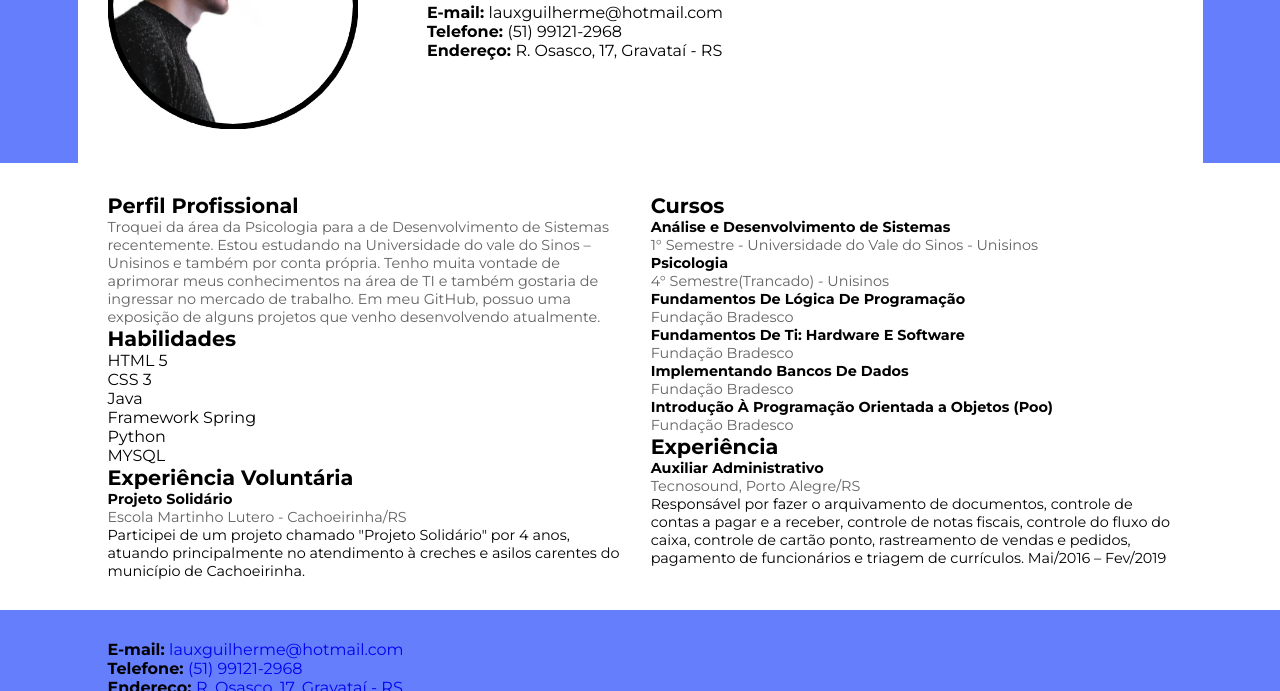
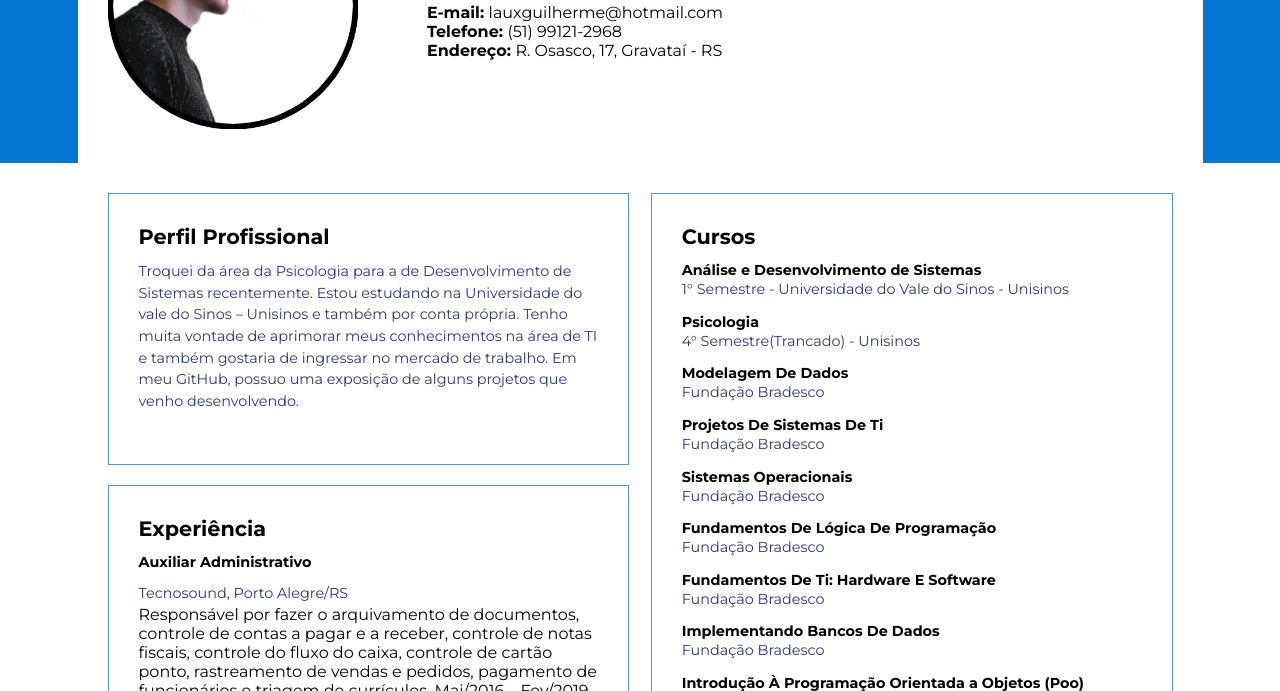
Before and after one commit to GuilhermeOlavoLaux/Curriculo, a plain HTML site: page index.html in a window 1280 px wide. Shown: the part 178-869 px from the top of the page. Drawn offline with Linux system fonts and the light colour scheme.

Commit message:
Atualizando css

```diff
--- a/index.html
+++ b/index.html
@@ -8,8 +8,10 @@
     <title>Guilherme Olavo Laux</title>
     <link rel="stylesheet" href="style.css">
     <link rel="preconnect" href="https://fonts.gstatic.com">
-    <link href="https://fonts.googleapis.com/css2?family=Montserrat:wght@100;400;600;700;800&display=swap"
-        rel="stylesheet">
+    <nav>
+        <link href="https://fonts.googleapis.com/css2?family=Montserrat:wght@100;400;600;700;800&display=swap"
+            rel="stylesheet">
+    </nav>
 
 </head>
 
@@ -30,7 +32,9 @@
                                 href="mailto:lauxguilherme@hotmail.com">lauxguilherme@hotmail.com</a>
                         </li>
                         <li><strong>Telefone: </strong><a href="tel:55991212968">(51) 99121-2968</a></li>
-                        <li><strong>Endereço: </strong><a href="#">R. Osasco, 17, Gravataí - RS</a></li>
+                        <li><strong>Endereço: </strong><a
+                                href="https://www.google.com/maps/place/R.+Osasco,+17+-+Parque+Florido,+Gravata%C3%AD+-+RS,+94075-300/data=!4m2!3m1!1s0x95197384d3708791:0xff2a247d818d6a2b?sa=X&ved=2ahUKEwiBu6XP3NDvAhVrHLkGHcgzCMYQ8gEwAHoECAUQAQ"
+                                target="_blank">R. Osasco, 17, Gravataí - RS</a></li>
                     </ul>
                 </div>
             </div>
@@ -46,53 +50,69 @@
                 <div class="coluna coluna-esquerda">
 
                     <section>
-
-                        <h2>Perfil Profissional</h2>
-                        <p>Troquei da área da Psicologia para a de Desenvolvimento de Sistemas recentemente. Estou
-                            estudando
-                            na Universidade do vale do Sinos – Unisinos e também por conta própria. Tenho muita vontade
-                            de
-                            aprimorar meus conhecimentos na área de TI e também gostaria de ingressar no mercado de
-                            trabalho. Em meu GitHub, possuo uma exposição de alguns projetos que venho desenvolvendo
-                            atualmente.</p>
-                    </section>
-
-                    <section>
-                        <h2>Habilidades</h2>
                         <ul>
-                            <li>HTML 5</li>
-                            <li>CSS 3</li>
-                            <li>Java</li>
-                            <li>Framework Spring</li>
-                            <li>Python</li>
-
-                            <li>MYSQL
-
+                            <li>
+                                <h2>Perfil Profissional</h2>
+                            </li>
+                            <li>
+                                <p>Troquei da área da Psicologia para a de Desenvolvimento de Sistemas recentemente.
+                                    Estou
+                                    estudando
+                                    na Universidade do vale do Sinos – Unisinos e também por conta própria. Tenho muita
+                                    vontade
+                                    de
+                                    aprimorar meus conhecimentos na área de TI e também gostaria de ingressar no mercado
+                                    de
+                                    trabalho. Em meu GitHub, possuo uma exposição de alguns projetos que venho
+                                    desenvolvendo.</p>
                             </li>
                         </ul>
                     </section>
 
                     <section>
+                        <ul>
+                            <li>
+                                <h2>Experiência</h2>
+                            </li>
+                            <li>
+                                <h3>Auxiliar Administrativo</h3>
+                            </li>
+                            <p>Tecnosound, Porto Alegre/RS</p>
+                            <p">Responsável por fazer o arquivamento de documentos,
+                                controle de contas a pagar e a receber, controle de notas
+                                fiscais, controle do fluxo do caixa, controle de cartão ponto,
+                                rastreamento de vendas e pedidos, pagamento de
+                                funcionários e triagem de currículos. Mai/2016 – Fev/2019</p>
+                        </ul>
+                    </section>
+                    <section>
 
-                        <h2>Experiência Voluntária</h2>
                         <ul>
+                            <li>
+                                <h2>Experiência Voluntária</h2>
+                            </li>
                             <li>
                                 <h3>Projeto Solidário</h3>
                             </li>
                             <p>Escola Martinho Lutero - Cachoeirinha/RS</p>
-                            <p style="color: black;">Participei de um projeto chamado "Projeto Solidário" por 4
+                            <p">Participei de um projeto chamado "Projeto Solidário" por 4
                                 anos, atuando principalmente no atendimento à creches e
                                 asilos carentes do município de Cachoeirinha.
-                            </p>
+                                </p>
                         </ul>
+
                     </section>
+
+
+
                 </div>
 
                 <div class="coluna coluna-direita">
-
                     <section>
-                        <h2>Cursos</h2>
                         <ul>
+                            <li>
+                                <h2>Cursos</h2>
+                            </li>
                             <li>
                                 <h3>Análise e Desenvolvimento de Sistemas</h3>
                                 <p>1° Semestre - Universidade do Vale do Sinos - Unisinos</p>
@@ -100,6 +120,18 @@
                             <li>
                                 <h3>Psicologia</h3>
                                 <p>4° Semestre(Trancado) - Unisinos</p>
+                            </li>
+                            <li>
+                                <h3>Modelagem De Dados</h3>
+                                <p>Fundação Bradesco</p>
+                            </li>
+                            <li>
+                                <h3>Projetos De Sistemas De Ti</h3>
+                                <p>Fundação Bradesco</p>
+                            </li>
+                            <li>
+                                <h3>Sistemas Operacionais</h3>
+                                <p>Fundação Bradesco</p>
                             </li>
                             <li>
                                 <h3>Fundamentos De Lógica De Programação</h3>
@@ -120,20 +152,26 @@
                         </ul>
                     </section>
 
+
                     <section>
-                        <h2>Experiência</h2>
                         <ul>
                             <li>
-                                <h3>Auxiliar Administrativo</h3>
+                                <h2>Habilidades</h2>
                             </li>
-                            <p>Tecnosound, Porto Alegre/RS</p>
-                            <p style="color: black;">Responsável por fazer o arquivamento de documentos,
-                                controle de contas a pagar e a receber, controle de notas
-                                fiscais, controle do fluxo do caixa, controle de cartão ponto,
-                                rastreamento de vendas e pedidos, pagamento de
-                                funcionários e triagem de currículos. Mai/2016 – Fev/2019</p>
+                            <li>HTML 5</li>
+                            <li>CSS 3</li>
+                            <li>Java</li>
+                            <li>Framework Spring</li>
+                            <li>Python</li>
+
+                            <li>MYSQL
+
+                            </li>
                         </ul>
                     </section>
+
+
+
 
                 </div>
             </div>
@@ -144,13 +182,16 @@
     <footer>
         <div class="container">
 
+
             <nav>
                 <ul class="info-contato">
                     <li><strong>E-mail: </strong> <a
                             href="mailto:lauxguilherme@hotmail.com">lauxguilherme@hotmail.com<a>
                     </li>
                     <li><strong>Telefone: </strong><a href="tel:55991212968">(51) 99121-2968</a></li>
-                    <li><strong>Endereço: </strong><a href="#">R. Osasco, 17, Gravataí - RS</a>
+                    <li><strong>Endereço: </strong><a
+                            href="https://www.google.com/maps/place/R.+Osasco,+17+-+Parque+Florido,+Gravata%C3%AD+-+RS,+94075-300/@-29.934012,-51.063729,17z/data=!3m1!4b1!4m5!3m4!1s0x95197384d3708791:0xff2a247d818d6a2b!8m2!3d-29.934012!4d-51.0615403"
+                            target="_blank">R. Osasco, 17, Gravataí - RS</a>
                     </li>
                 </ul>
             </nav>
--- a/style.css
+++ b/style.css
@@ -34,7 +34,7 @@ body{
 
 /* Header */
 header{
-    background-color: #657EFC;
+    background-color: #0677D4;
     padding-top: 30px;
 }
 header .container{
@@ -60,7 +60,7 @@ header .coluna h1{
 }
 header .coluna p{
     font-size: 1.0rem;
-    color: #636363;
+    color: #055BA1;
 }
 header .coluna ul{}
 header .coluna ul li{}
@@ -74,33 +74,49 @@ main{}
 main .container{}
 main .linha{}
 main .coluna{}
-main .coluna-esquerda{}
-main .coluna-direita{}
+main .coluna-esquerda{
+}
+main .coluna-direita{
+
+}
 main .coluna{}
-main .coluna section{}
+main .coluna section{
+    border: 1px solid #4899DB;
+    margin: 0 0 20px;
+    padding: 20px;
+    min-height: 230px;
+}
 main .coluna section h2{
     font-size: 1.3rem;
+    margin: 0 0 10px;
 }
 main .coluna section p{
     font-size: 0.9rem;
-    color: #636363;
+    color: #2D3870;
+    line-height: 1.5;
 
 }
-main .coluna section ul{}
+main .coluna section ul{
+    padding: 10px;
+
+}
 main .coluna section ul li{
+    margin: 0 0 12px;
 
 }
 main .coluna section ul li h3{
     font-size: 0.9rem;
 }
-main .coluna section ul li strong{}
+main .coluna section ul li strong{
+
+}
 main .coluna section ul p{}
 
 
 
 /* Footer */
 footer{
-    background-color: #657EFC;
+    background-color: #0677D4;
 }
 footer .container{}
 footer nav{}
```
